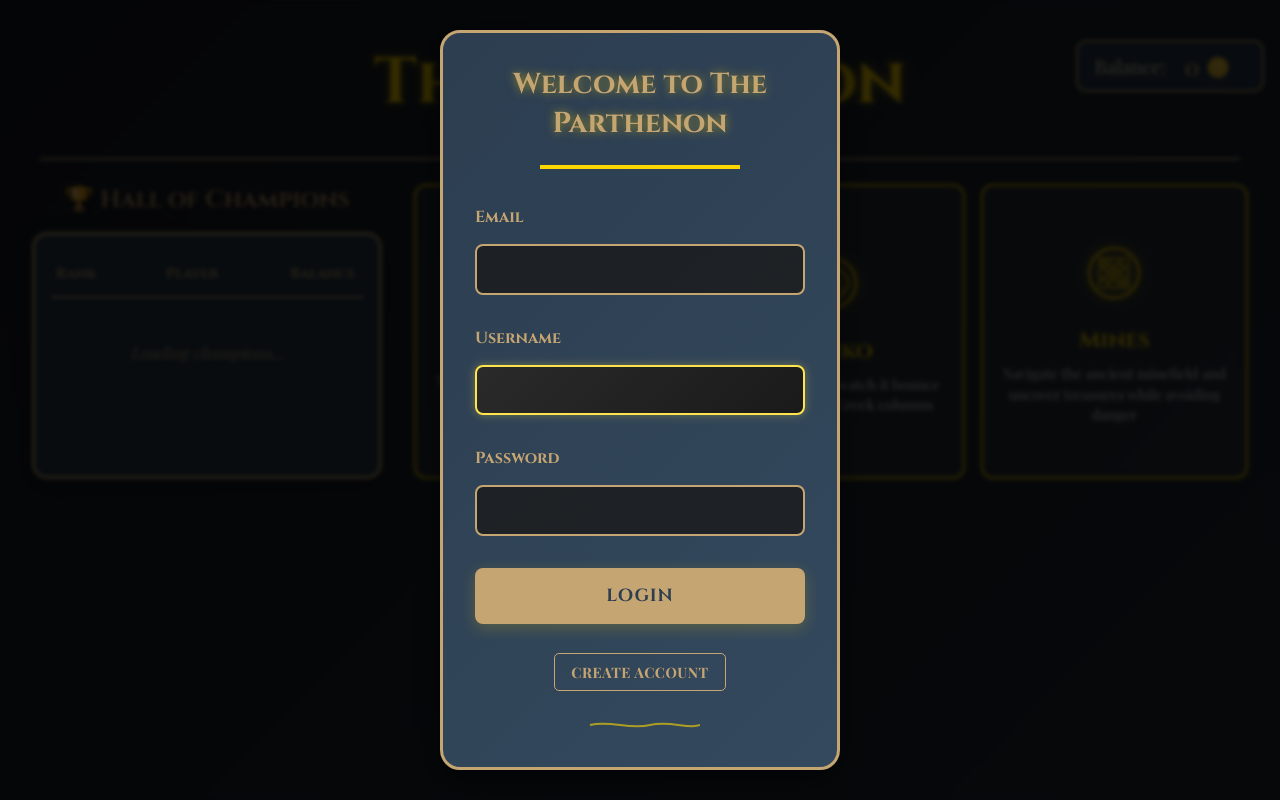
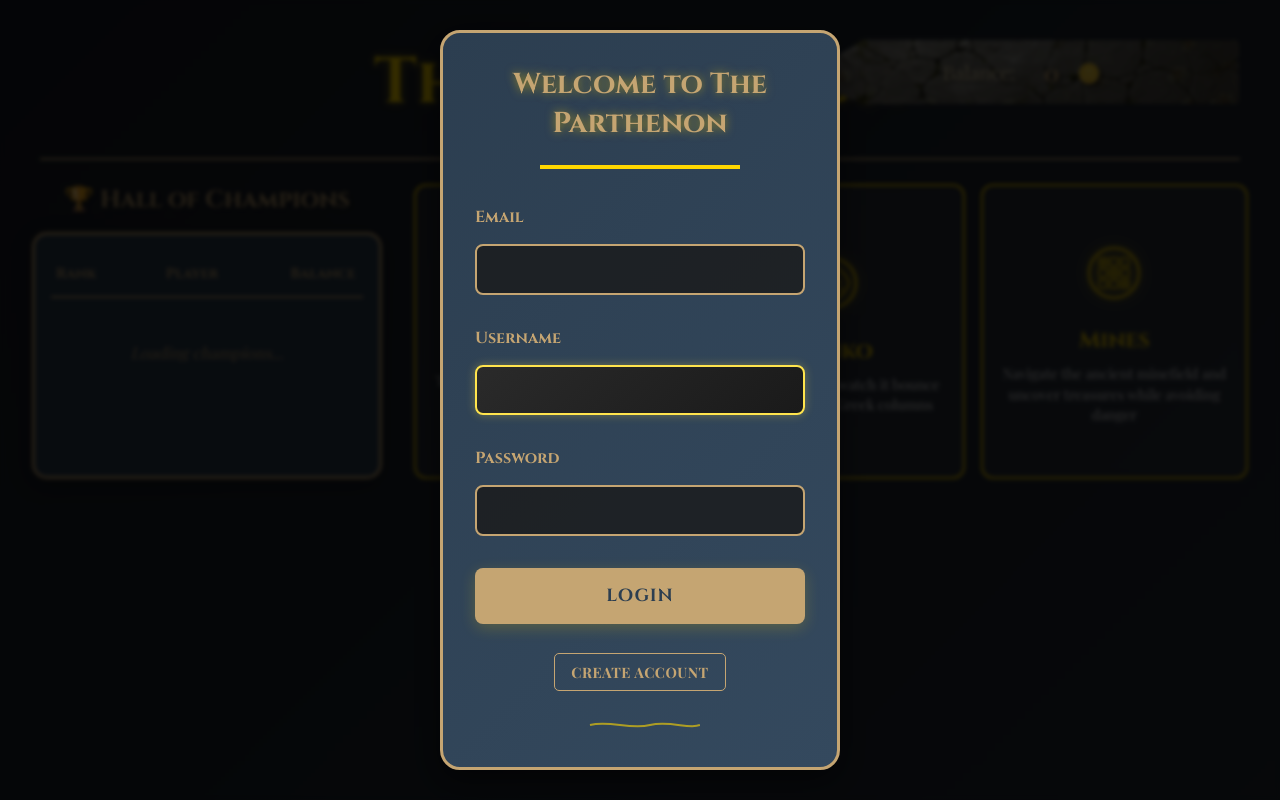
Before and after one commit to Nkizzy/The-Parthenon, a website built with Vite: page home.html in a window 1280 px wide. Built offline with nearby package versions, Linux system fonts and the light colour scheme.

Commit message:
Update balance tab with custom background image and improved styling
- Added balancetab.png as background image for balance container
- Removed border outline and increased container size
- Added drop shadows to all balance tab elements for better visual separation
- Adjusted positioning and padding for optimal content layout
- Moved balance tab closer to right edge of screen

```diff
--- a/homepage.css
+++ b/homepage.css
@@ -43,7 +43,7 @@ html {
 .balance-container {
     position: fixed;
     top: 2.5rem;
-    right: 1rem;
+    right: 0rem;
     padding: 0.5rem 1rem;
 }
 
--- a/style.css
+++ b/style.css
@@ -48,24 +48,28 @@ h1 {
 }
 
 .balance-container {
-    background: rgba(44, 62, 80, 0.9);
-    padding: 0.5rem 1rem;
+    background: url('images/balancetab.png') no-repeat center center;
+    background-size: 110%;
+    padding: 1rem 1rem;
     border-radius: 10px;
-    border: 2px solid var(--primary-color);
     display: flex;
     align-items: center;
-    gap: 0.3rem;
+    justify-content: center;
+    gap: 1rem;
+    min-width: 500px;
 }
 
 .balance-label {
     font-size: 1.2rem;
     margin-right: 0.8rem;
+    text-shadow: 2px 2px 4px rgba(0, 0, 0, 0.8);
 }
 
 .balance-amount {
     font-size: 1.5rem;
     font-weight: bold;
     color: var(--primary-color);
+    text-shadow: 2px 2px 4px rgba(0, 0, 0, 0.8);
 }
 
 .currency {
@@ -73,6 +77,7 @@ h1 {
     font-size: 1.2rem;
     margin-left: 0.1rem;
     margin-right: 1rem;
+    text-shadow: 2px 2px 4px rgba(0, 0, 0, 0.8);
 }
 
 .game-container {
@@ -359,6 +364,7 @@ button:disabled {
     font-family: 'Cinzel', serif;
     font-size: 1rem;
     font-weight: 600;
+    text-shadow: 2px 2px 4px rgba(0, 0, 0, 0.8);
 }
 
 .sign-out-btn {
@@ -408,6 +414,7 @@ button:disabled {
     background-position: center;
     background-repeat: no-repeat;
     border: 2px solid #B8860B;
+    box-shadow: 0 4px 8px rgba(0, 0, 0, 0.6);
 }
 
 .account-sidebar {
```
Also changed, not shown: images/balancetab.png (added).
